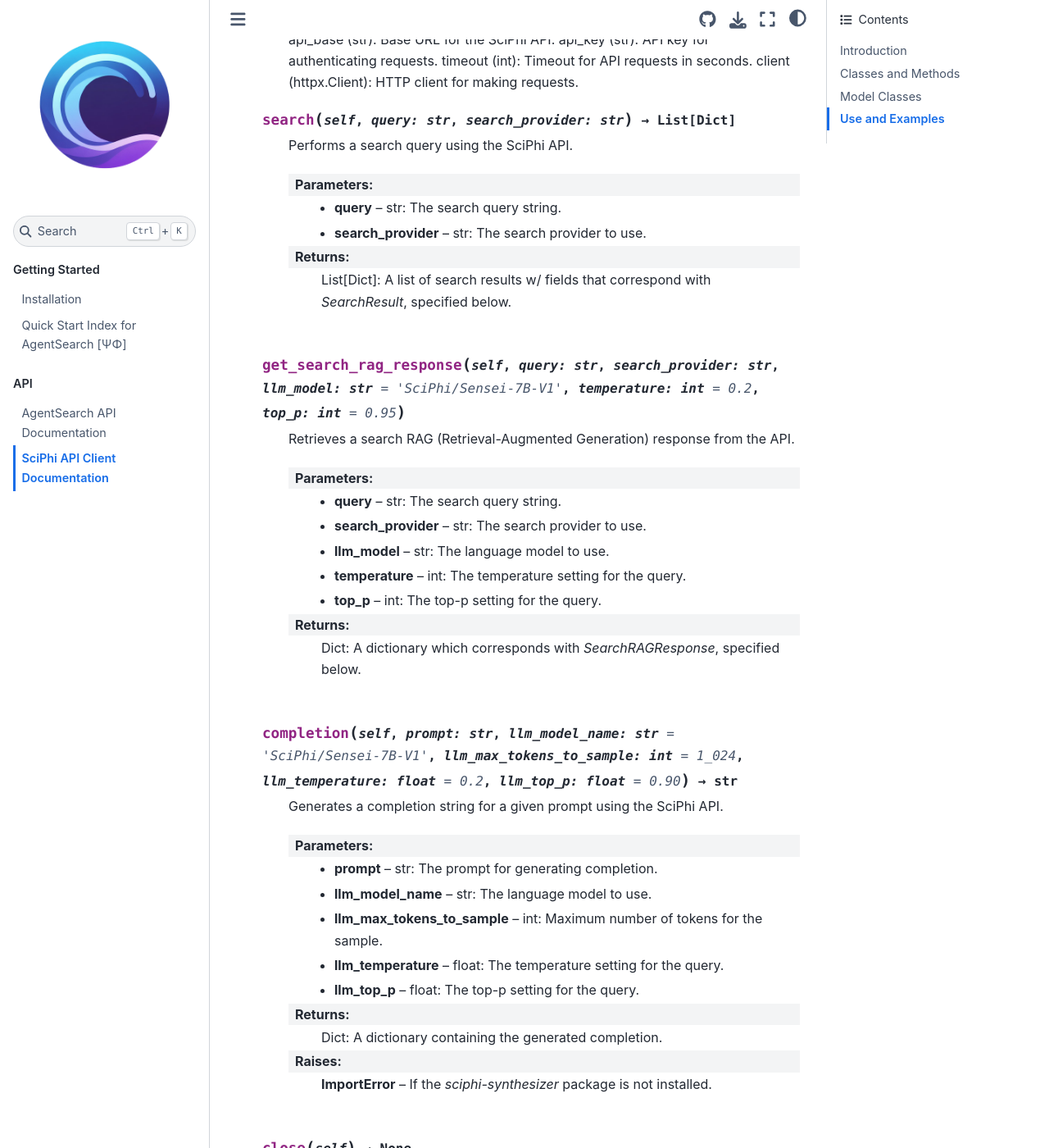
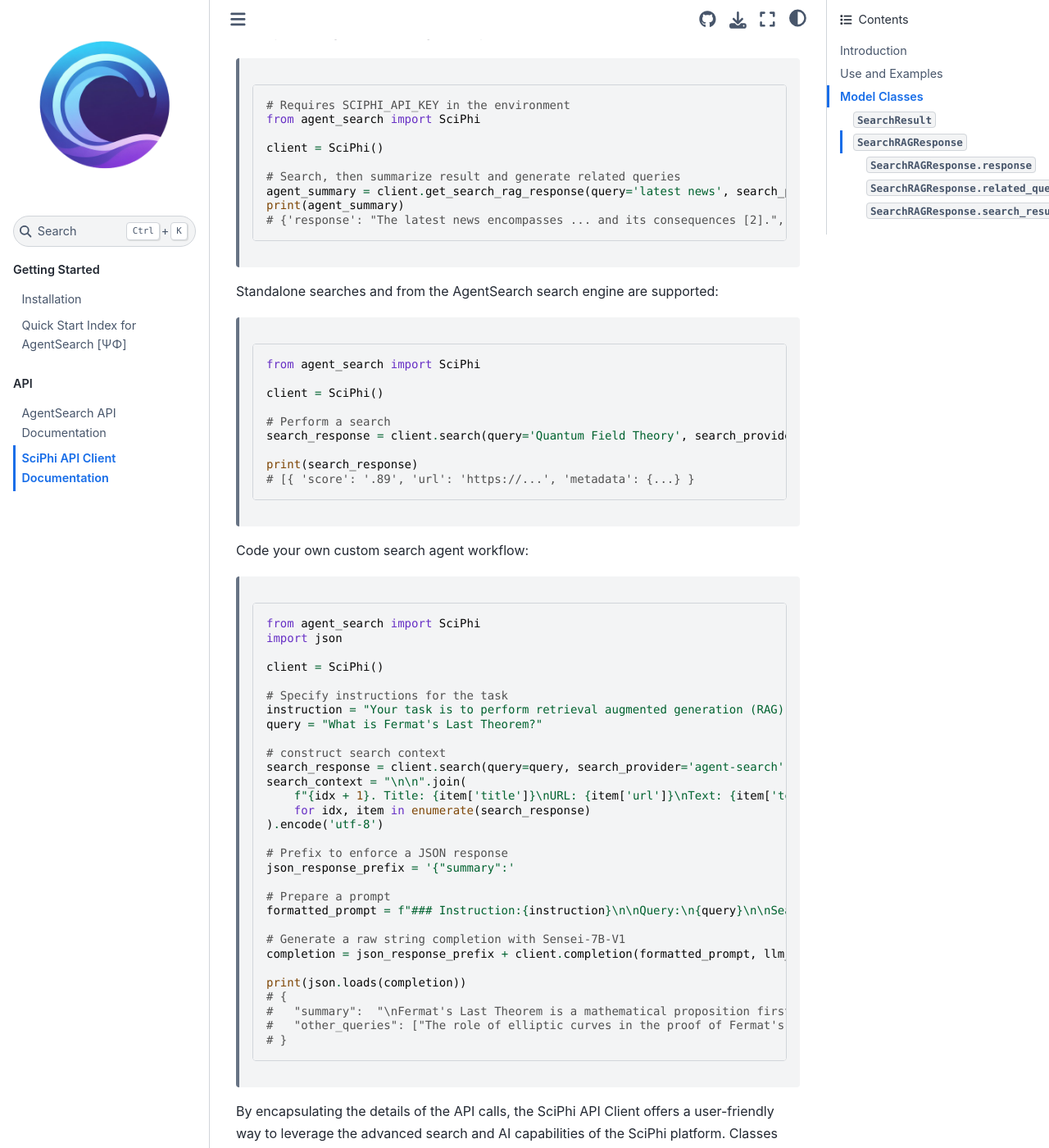
Before and after one commit to SciPhi-AI/agent-search, a Sphinx documentation site: the page built from docs/source/python_client/main.rst, in a window 1280 px wide and 1400 px high, scrolled down 464 px. Shown: the whole window at 82% size. Built offline with Sphinx 7.4.7 and the Sphinx Book theme 1.1.4, drawn with Linux system fonts in a browser that asks for light colours; some of the changed text lies outside the part shown.

```diff
--- a/docs/source/python_client/main.rst
+++ b/docs/source/python_client/main.rst
@@ -6,6 +6,79 @@ Introduction
 
 The SciPhi API Client is a Python library for interacting with the SciPhi API. It provides methods for performing searches, retrieving search RAG responses, generating completions, and managing client sessions.
 
+
+Use and Examples
+----------------
+
+The SciPhi API Client is designed to simplify interaction with the SciPhi API. It abstracts the complexities of HTTP requests and response handling, providing a convenient interface for Python developers.
+
+
+Call a pre-configured search agent endpoint:
+
+   .. code-block:: python
+
+      # Requires SCIPHI_API_KEY in the environment
+      from agent_search import SciPhi
+
+      client = SciPhi()
+
+      # Search, then summarize result and generate related queries
+      agent_summary = client.get_search_rag_response(query='latest news', search_provider='bing', llm_model='SciPhi/Sensei-7B-V1')
+      print(agent_summary)
+      # {'response': "The latest news encompasses ... and its consequences [2].", 'related_queries': ['Details on the...', ...], 'search_results' : [...]}
+
+Standalone searches and from the AgentSearch search engine are supported:
+
+   .. code-block:: python
+
+      from agent_search import SciPhi
+
+      client = SciPhi()
+
+      # Perform a search
+      search_response = client.search(query='Quantum Field Theory', search_provider='agent-search')
+
+      print(search_response)
+      # [{ 'score': '.89', 'url': 'https://...', 'metadata': {...} }
+
+Code your own custom search agent workflow:
+
+   .. code-block:: python
+
+      from agent_search import SciPhi
+      import json
+
+      client = SciPhi()
+
+      # Specify instructions for the task
+      instruction = "Your task is to perform retrieval augmented generation (RAG) over the given query and search results. Return your answer in a json format that includes a summary of the search results and a list of related queries."
+      query = "What is Fermat's Last Theorem?"
+
+      # construct search context
+      search_response = client.search(query=query, search_provider='agent-search')
+      search_context = "\n\n".join(
+          f"{idx + 1}. Title: {item['title']}\nURL: {item['url']}\nText: {item['text']}"
+          for idx, item in enumerate(search_response)
+      ).encode('utf-8')
+
+      # Prefix to enforce a JSON response
+      json_response_prefix = '{"summary":'
+
+      # Prepare a prompt
+      formatted_prompt = f"### Instruction:{instruction}\n\nQuery:\n{query}\n\nSearch Results:\n${search_context}\n\nQuery:\n{query}\n### Response:\n{json_response_prefix}",
+
+      # Generate a raw string completion with Sensei-7B-V1
+      completion = json_response_prefix + client.completion(formatted_prompt, llm_model_name="SciPhi/Sensei-7B-V1")
+
+      print(json.loads(completion))
+      # {
+      #   "summary":  "\nFermat's Last Theorem is a mathematical proposition first prop ... ",
+      #   "other_queries": ["The role of elliptic curves in the proof of Fermat's Last Theorem", ...]
+      # }
+
+
+
+By encapsulating the details of the API calls, the SciPhi API Client offers a user-friendly way to leverage the advanced search and AI capabilities of the SciPhi platform.
 Classes and Methods
 -------------------
 
@@ -36,7 +109,7 @@ Classes and Methods
         :param llm_model: str: The language model to use.
         :param temperature: int: The temperature setting for the query.
         :param top_p: int: The top-p setting for the query.
-        :return: Dict: A dictionary which corresponds with `SearchRAGResponse`, specified below.
+        :return: str: A string containing the completed text.
 
     .. method:: completion(self, prompt: str, llm_model_name: str = "SciPhi/Sensei-7B-V1", llm_max_tokens_to_sample: int = 1_024, llm_temperature: float = 0.2, llm_top_p: float = 0.90) -> str
 
@@ -97,33 +170,3 @@ Model Classes
     .. attribute:: search_results
 
         A list of SearchResult objects.
-
-Use and Examples
-----------------
-
-The SciPhi API Client is designed to simplify interaction with the SciPhi API. It abstracts the complexities of HTTP requests and response handling, providing a convenient interface for Python developers.
-
-Example usage:
-
-.. code-block:: python
-
-   # pip install agent-search
-
-   from agent_search import SciPhi
-
-   # Initialize the client
-   client = SciPhi(api_key="your_api_key") # Note - do not store plaintext API key in prod
-
-   # Perform a search
-   search_results = client.search("quantum computing", "agent-search")
-
-   # Retrieve a search RAG response
-   rag_response = client.get_search_rag_response("natural language processing", "bing")
-
-   # Generate a completion
-   completion = client.completion("Explain the Turing Test", llm_model_name="SciPhi/Sensei-7B-V1")
-
-   # Close the client
-   client.close()
-
-By encapsulating the details of the API calls, the SciPhi API Client offers a user-friendly way to leverage the advanced search and AI capabilities of the SciPhi platform.
--- a/pyproject.toml
+++ b/pyproject.toml
@@ -4,7 +4,7 @@ build-backend = "poetry.core.masonry.api"
 
 [tool.poetry]
 name = "agent_search"
-version = "0.0.8"
+version = "0.1.0"
 description = "AgentSearch: An open source framework and dataset for webscale local search."
 authors = ["Owen Colegrove <owen@sciphi.ai>"]
 license = "Apache-2.0"
@@ -23,6 +23,7 @@ qdrant_client = "^1.7.0"
 requests = "^2.31.0"
 sciphi_synthesizer="1.0.5"
 transformers = "^4.33.1"
+openai = "0.27.8"
 
 # Additional Requirements
 # torch, fastapi, uvicorn, psycogp2
```
Also changed, not shown: README.md (+43 -42 lines), docs/source/api/main.rst (+10 -10 lines), docs/source/index.rst (+32 -39 lines), 1 other file.
